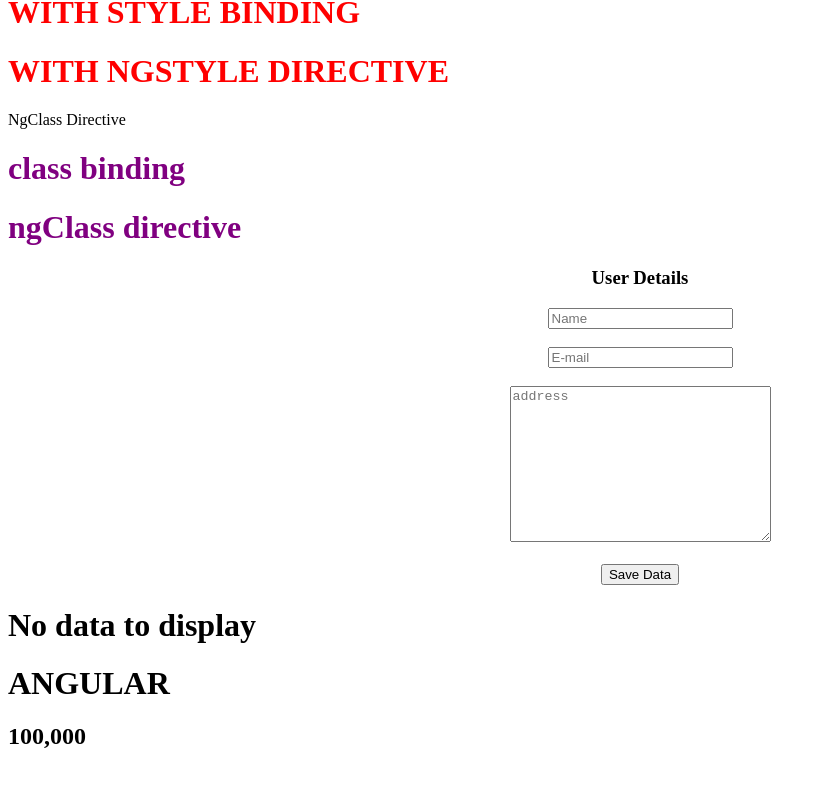
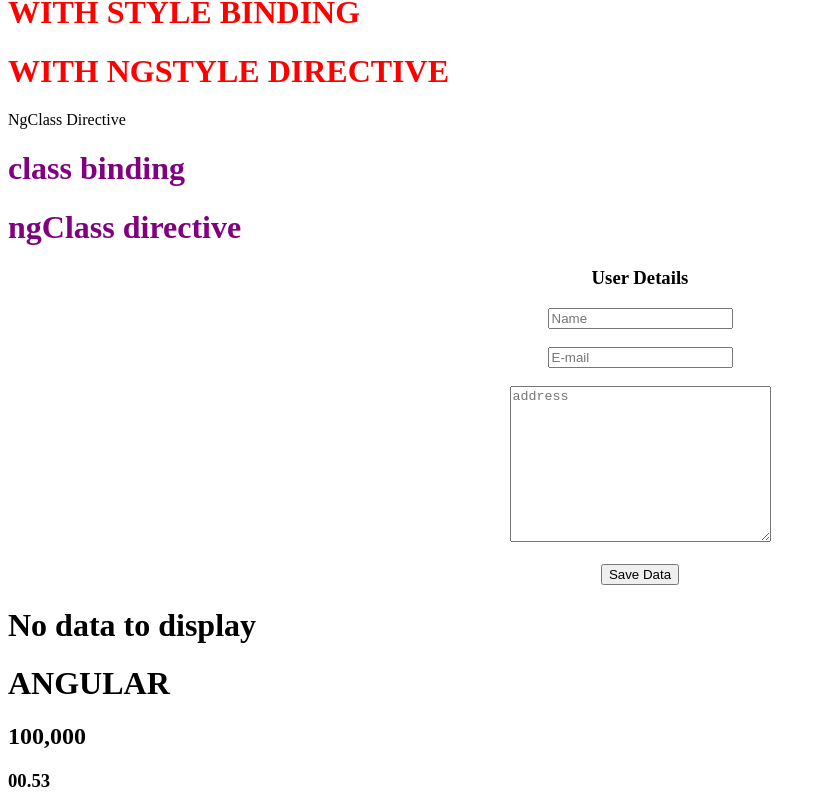
Before and after one commit to sanidhiya-khandelwal/Angular-intro, an Angular app: page / in a window 1280 px wide. Shown: the part 2460-3271 px from the top of the page, without its empty margins (0-826 px from the left). Before the commit the page ends 3230 px from the top, so only its background shows below. Built offline with nearby package versions, Linux system fonts and the light colour scheme.

Commit message:
number pipes with decimal done ✅

```diff
--- a/src/app/app.component.html
+++ b/src/app/app.component.html
@@ -220,3 +220,7 @@ will compile into property binding so bettre use property binding only -->
 
 <h1>{{heading | uppercase}}</h1>
 <h2>{{count | number}}</h2>
+
+<!-- 3.25647 round it of to 2 digit like 3.26 -->
+<!-- '1.2-2 means explained in notes in readme.md file -->
+<h3>{{decNum | number:'2.2-2'}}</h3>
--- a/src/app/app.component.ts
+++ b/src/app/app.component.ts
@@ -158,4 +158,5 @@ export class AppComponent implements AfterViewInit { //step 5 view ki.. implemen
   //inbulit angular pipes
   heading: string = "Angular";
   count: number = 100000;
+  decNum: number = .534634646; //output: 00.53
 }
```
Also changed, not shown: 1 other file (tests, documents, lock files or other folders).
